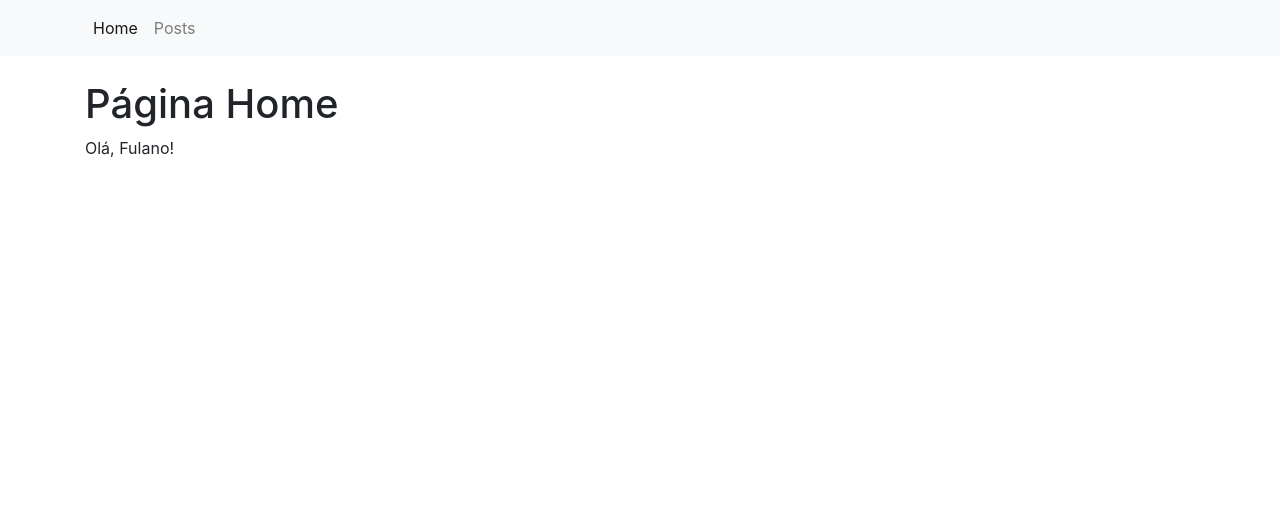
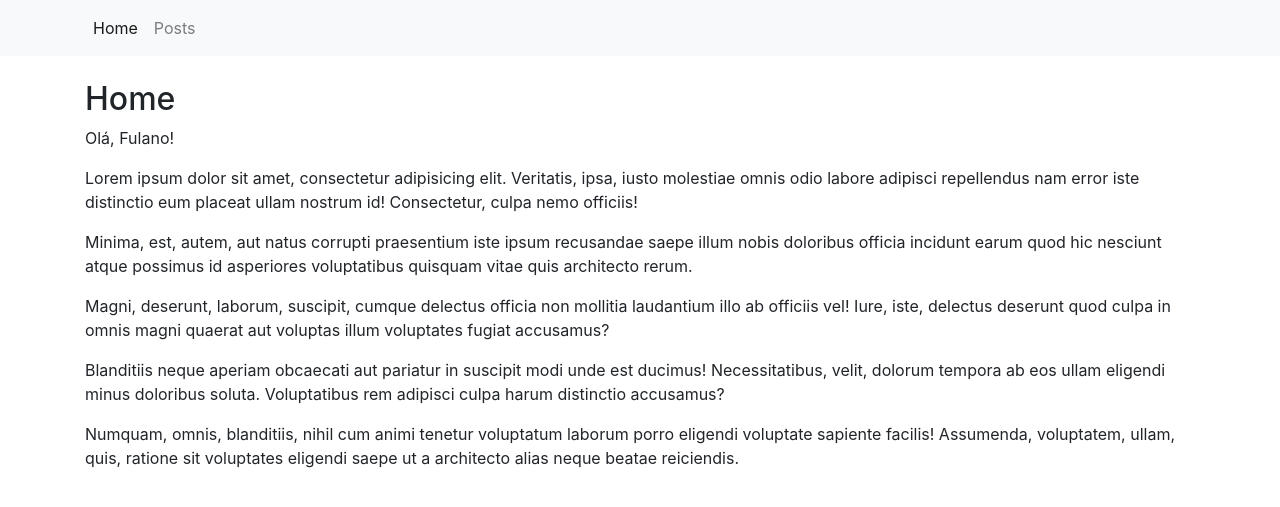
Before and after one commit to pixwell/Mini-Framework-PHP, a PHP site: page /home in a window 1280 px wide. Shown: the top 507 px of the page. Run offline with PHP 8.4, Linux system fonts and the light colour scheme.

Commit message:
Inserido conteúdo de texto na view home

```diff
--- a/App/Views/home/index.phtml
+++ b/App/Views/home/index.phtml
@@ -1,4 +1,9 @@
 <div class="container">
-    <h1>Página Home</h1>
-    <p>Olá, <?php echo $this->view->nome ?>!</p>
+    <h2><?php $this->getPageTitle() ?></h2>
+    <p class="mb-3">Olá, <?php echo $this->view->nome ?>!</p>
+    <p>Lorem ipsum dolor sit amet, consectetur adipisicing elit. Veritatis, ipsa, iusto molestiae omnis odio labore adipisci repellendus nam error iste distinctio eum placeat ullam nostrum id! Consectetur, culpa nemo officiis!</p>
+    <p>Minima, est, autem, aut natus corrupti praesentium iste ipsum recusandae saepe illum nobis doloribus officia incidunt earum quod hic nesciunt atque possimus id asperiores voluptatibus quisquam vitae quis architecto rerum.</p>
+    <p>Magni, deserunt, laborum, suscipit, cumque delectus officia non mollitia laudantium illo ab officiis vel! Iure, iste, delectus deserunt quod culpa in omnis magni quaerat aut voluptas illum voluptates fugiat accusamus?</p>
+    <p>Blanditiis neque aperiam obcaecati aut pariatur in suscipit modi unde est ducimus! Necessitatibus, velit, dolorum tempora ab eos ullam eligendi minus doloribus soluta. Voluptatibus rem adipisci culpa harum distinctio accusamus?</p>
+    <p>Numquam, omnis, blanditiis, nihil cum animi tenetur voluptatum laborum porro eligendi voluptate sapiente facilis! Assumenda, voluptatem, ullam, quis, ratione sit voluptates eligendi saepe ut a architecto alias neque beatae reiciendis.</p>
 </div>
```
